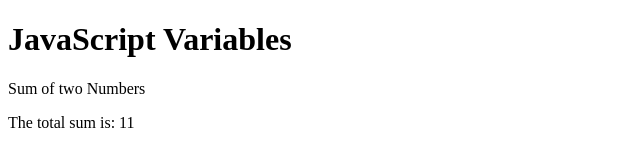
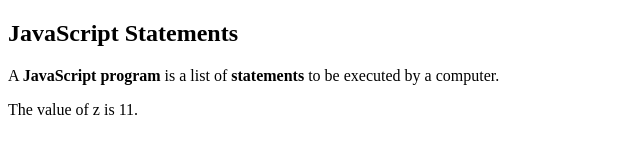
Before and after one commit to JinuC21/code22, a plain HTML site: page index.html in a window 1280 px wide. Shown: the whole page, without its empty margins (0-640 px from the left). Drawn offline with Linux system fonts and the light colour scheme.

Commit message:
Update index.html

```diff
--- a/index.html
+++ b/index.html
@@ -1,15 +1,16 @@
 <!DOCTYPE html>
 <html>
 	<body>
-		<h1>JavaScript Variables</h1>
-		<p>Sum of two Numbers</p>
-		<p id="result"></p>
-		<script>
-			var num1 = 5;
-			var num2 = 6;
-			var sum = num1 + num2;
-			document.getElementById("result").innerHTML =
-			"The total sum is: " + sum;
-		</script>
-</body>
+	<h2>JavaScript Statements</h2>
+	<p>A <b>JavaScript program</b> is a list of <b>statements</b> to be executed by a computer.</p>
+	<p id="demo"></p>
+	<script>
+		var x, y, z;  // Statement 1
+		x = 5;        // Statement 2
+		y = 6;        // Statement 3
+		z = x + y;    // Statement 4
+		document.getElementById("demo").innerHTML =
+		"The value of z is " + z + ".";
+	</script>
+	</body>
 </html>
```
